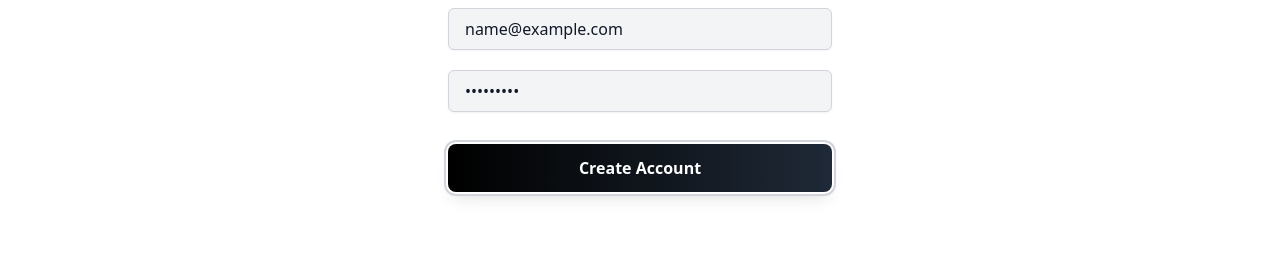
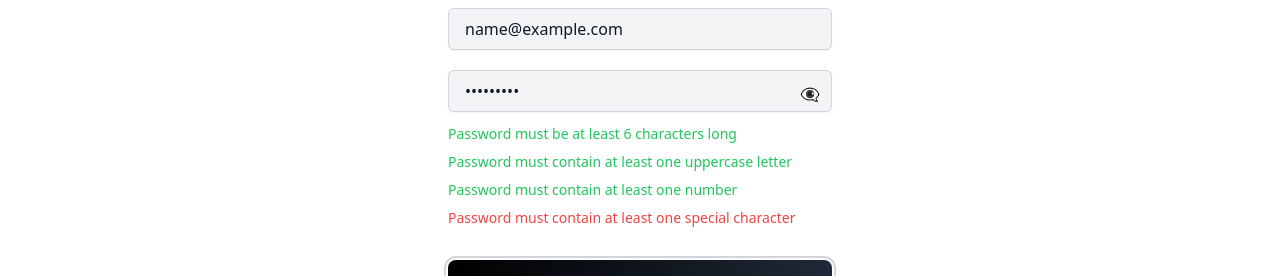
Before and after one commit to Vaskar-Bhattacharjee/Blog, a React (Vite) app: page /signup in a window 1280 px wide. Both pictures are taken after typing "Sample", "name@example.com", "Sample123" into the empty fields and a click on the button "Create Account". Shown: the part 328-604 px from the top of the page. Built offline with nearby package versions, Linux system fonts and the light colour scheme; no server answers.

Commit message:
Add complex code

```diff
--- a/src/components/Signup.jsx
+++ b/src/components/Signup.jsx
@@ -1,24 +1,38 @@
-import {useState} from 'react'
+import { useState, useEffect } from 'react'
 import authService from '../appwrite/auth'
-import {Link ,useNavigate} from 'react-router-dom'
-import {login} from '../store/authSlice'
-import {Button, Input, Logo} from './index.js'
-import {useDispatch} from 'react-redux'
-import {useForm} from 'react-hook-form'
+import { Link, useNavigate } from 'react-router-dom'
+import { login } from '../store/authSlice'
+import { Button, Input } from './index.js'
+import { useDispatch } from 'react-redux'
+import { useForm } from 'react-hook-form'
 
 function Signup() {
     const navigate = useNavigate()
     const [error, setError] = useState("")
     const dispatch = useDispatch()
-    const {register, handleSubmit} = useForm()
+    const { register, handleSubmit, watch, formState: { errors } } = useForm()
 
-    const create = async(data) => {
+    // Track validation state for password
+    const [passwordValidation, setPasswordValidation] = useState({
+        hasUpperCase: false,
+        hasNumber: false,
+        hasSpecialChar: false,
+        minLength: false
+    })
+
+    // State for toggling password visibility
+    const [showPassword, setShowPassword] = useState(false)
+
+    // Track whether the password field has been touched (triggered)
+    const [isPasswordTouched, setIsPasswordTouched] = useState(false)
+
+    const create = async (data) => {
         setError("")
         try {
             const userData = await authService.createAccount(data)
             if (userData) {
-                const userData =  authService.getCurrentUser()
-                if(userData) dispatch(login(userData));
+                const userData = authService.getCurrentUser()
+                if (userData) dispatch(login(userData))
                 navigate("/")
             }
         } catch (error) {
@@ -26,86 +40,114 @@ function Signup() {
         }
     }
 
+    // Watch the password field for real-time updates
+    const password = watch('password', '')
+
+    // Use useEffect to update the password validation state as the user types
+    useEffect(() => {
+        setPasswordValidation({
+            hasUpperCase: /[A-Z]/.test(password),
+            hasNumber: /\d/.test(password),
+            hasSpecialChar: /[@$!%*?&#]/.test(password),
+            minLength: password.length >= 6
+        })
+    }, [password])
+
+    // Toggle password visibility
+    const togglePasswordVisibility = () => {
+        setShowPassword(!showPassword)
+    }
+
     return (
-
         <section>
             <div className="flex items-center justify-center px-4 py-15 sm:px-6 sm:py-16 lg:px-8 lg:py-10">
-    <div className="xl:mx-auto xl:w-full xl:max-w-sm 2xl:max-w-md ">
+                <div className="xl:mx-auto xl:w-full xl:max-w-sm 2xl:max-w-md">
                     <h2 className="text-center text-2xl font-bold leading-tight text-black">
                         Sign up to create account
                     </h2>
                     <p className="mt-2 text-center text-base text-gray-600">
                         Already have an account?{" "}
-        <Link
-                        to="/login"
-                        className="font-medium text-primary transition-all duration-200 hover:underline"
-                    >
+                        <Link to="/login" className="font-medium text-primary transition-all duration-200 hover:underline">
                             Sign In
                         </Link>
                     </p>
                     <form onSubmit={handleSubmit(create)} className="mt-8">
                         <div className="space-y-5">
                             <div>
-            <div className="mt-2">
                                 <Input
-
                                     placeholder="Enter your full name"
-                        {...register("name", {
-                            required: true,
-                        })}
+                                    {...register("name", { required: true })}
                                 />
                             </div>
-          </div>
                             <div>
-
-            <div className="mt-2">
                                 <Input
-
                                     placeholder="Enter your email"
+                                    type="email"
                                     autoComplete="new-email"
-                        type="email"
                                     {...register("email", {
                                         required: true,
-                            validate: {
-                                matchPatern: (value) => /^\w+([.-]?\w+)*@\w+([.-]?\w+)*(\.\w{2,3})+$/.test(value) ||
-                                "Email address must be a valid address",
+                                        pattern: {
+                                            value: /^\w+([.-]?\w+)*@\w+([.-]?\w+)*(\.\w{2,3})+$/,
+                                            message: "Email address must be a valid address"
                                         }
                                     })}
                                 />
+                                {errors.email && <p className="text-red-500">{errors.email.message}</p>}
                             </div>
-          </div>
-          <div>
-            <div className="mt-2">
+                            <div className="relative">
                                 <Input
-
-                        type="password"
+                                    type={showPassword ? "text" : "password"}
                                     placeholder="Enter your password"
                                     autoComplete="new-password"
                                     {...register("password", {
-                            required: true,})}
+                                        required: true,
+                                    })}
+                                    // Set isPasswordTouched to true when the user focuses on the password field
+                                    onFocus={() => setIsPasswordTouched(true)}
                                 />
+                                {/* Eye Icon for toggling visibility */}
+                                <span
+                                    onClick={togglePasswordVisibility}
+                                    className="absolute right-3 top-3 cursor-pointer text-gray-500"
+                                >
+                                    {showPassword ? '👁️' : '👁️‍🗨️'}
+                                </span>
 
-            </div>
+                                {/* Password Validation Messages (only show when the password field is triggered) */}
+                                {isPasswordTouched && (
+                                    <ul className="text-sm text-gray-600 mt-2 flex flex-col items-start space-y-2">
+                                        <li className={passwordValidation.minLength ? 'text-green-500' : 'text-red-500'}>
+                                            Password must be at least 6 characters long
+                                        </li>
+                                        <li className={passwordValidation.hasUpperCase ? 'text-green-500' : 'text-red-500'}>
+                                            Password must contain at least one uppercase letter
+                                        </li>
+                                        <li className={passwordValidation.hasNumber ? 'text-green-500' : 'text-red-500'}>
+                                            Password must contain at least one number
+                                        </li>
+                                        <li className={passwordValidation.hasSpecialChar ? 'text-green-500' : 'text-red-500'}>
+                                            Password must contain at least one special character
+                                        </li>
+                                    </ul>
+                                )}
                             </div>
                             <div>
-          <Button type="submit"
-          className='w-full'
-          >
+                                <Button type="submit" className='w-full'>
                                     Create Account
                                 </Button>
                             </div>
                         </div>
                     </form>
-
                 </div>
             </div>
         </section>
-
-
     )
 }
 
 export default Signup
+
+
+
 
 //   <div className= "flex items-center justify-center">
 //             <div className={`mx-auto w-full max-w-lg bg-gray-100 rounded-xl p-10 border border-black/10`}>
```
Lines whose indentation alone changed are shown as unchanged.
